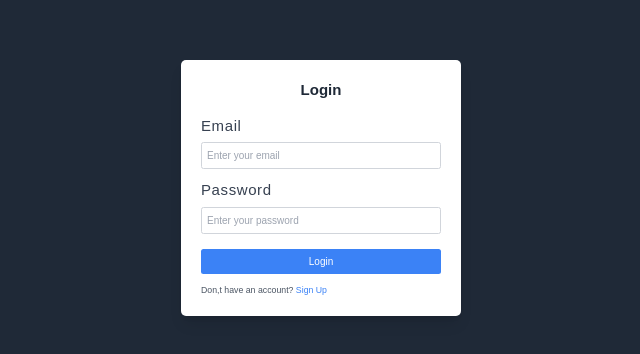
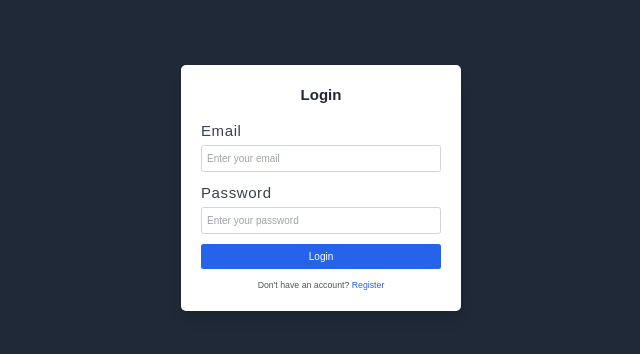
Before and after one commit to Muskan-7867/todo-nextjs-app, a Next.js app: page /login in a window 1280 px wide. Shown: the part 212-566 px from the top of the page, without its empty margins (319-959 px from the left). Built offline with nearby package versions, Linux system fonts and the light colour scheme.

Commit message:
login page

```diff
--- a/src/app/login/page.tsx
+++ b/src/app/login/page.tsx
@@ -4,29 +4,65 @@ import Link from "next/link";
 
 export default function Login() {
   const [user, setUser] = useState({
-
     email: "",
     password: "",
   });
+  const [message, setMessage] = useState("");
+  const [isLoading, setIsLoading] = useState(false);
 
-  const handleChange = () => {
+  const handleChange = (e) => {
+    const { name, value } = e.target;
+    setUser((prevUser) => ({
+      ...prevUser,
+      [name]: value,
+    }));
+  };
 
+  const handleLogin = async () => {
+    if (user.email && user.password) {
+      setIsLoading(true);
+      setMessage("");
+
+      try {
+        const response = await fetch('/api/auth/login', {
+          method: 'POST',
+          headers: {
+            'Content-Type': 'application/json',
+          },
+          body: JSON.stringify(user),
+        });
+
+        const data = await response.json();
+
+        if (response.ok) {
+          setMessage("Login successful!");
+          console.log("Token:", data.token);
+          localStorage.setItem('authToken', data.token);
+        } else {
+          setMessage(data.error || "Login failed. Please try again.");
+        }
+      } catch (error) {
+        setMessage("An error occurred. Please try again.");
+      } finally {
+        setIsLoading(false);
+      }
+    } else {
+      setMessage("Please enter both email and password.");
+    }
   };
+
 
   return (
     <div className="flex justify-center items-center h-screen bg-gray-800">
       <div className="bg-white p-8 rounded-lg shadow-lg max-w-md w-full">
         <h1 className="text-2xl font-bold text-gray-800 mb-6 text-center">Login</h1>
         <div className="mb-4">
-
-
-        </div>
-        <div className="mb-4">
-          <label className="block text-gray-700 font-medium mb-2" htmlFor="email">
+          <label className="block text-gray-700 font-medium mb-1" htmlFor="email">
             Email
           </label>
           <input
             id="email"
+            name="email"
             type="email"
             placeholder="Enter your email"
             value={user.email}
@@ -34,12 +70,13 @@ export default function Login() {
             className="w-full p-2 border border-gray-300 rounded focus:outline-none focus:border-blue-500"
           />
         </div>
-        <div className="mb-6">
-          <label className="block text-gray-700 font-medium mb-2" htmlFor="password">
+        <div className="mb-4">
+          <label className="block text-gray-700 font-medium mb-1" htmlFor="password">
             Password
           </label>
           <input
             id="password"
+            name="password"
             type="password"
             placeholder="Enter your password"
             value={user.password}
@@ -47,11 +84,23 @@ export default function Login() {
             className="w-full p-2 border border-gray-300 rounded focus:outline-none focus:border-blue-500"
           />
         </div>
-        <button className="w-full bg-blue-500 text-white py-2 rounded hover:bg-blue-600 transition duration-200">
-          Login
+        <button
+          onClick={handleLogin}
+          className="w-full bg-blue-600 text-white py-2 rounded hover:bg-blue-700 transition duration-200"
+          disabled={isLoading}
+        >
+          {isLoading ? 'Logging in...' : 'Login'}
         </button>
-        <p className="mt-4 text-gray-600 text-sm">
-         Don,t have an account? <Link href="/signup" className="text-blue-500 hover:underline">Sign Up</Link>
+        {message && (
+          <p className="mt-4 text-center text-gray-600 text-sm">
+            {message}
+          </p>
+        )}
+        <p className="mt-4 text-center text-gray-600 text-sm">
+          Don't have an account?{" "}
+          <Link href="/register" className="text-blue-600 hover:underline">
+            Register
+          </Link>
         </p>
       </div>
     </div>
```
